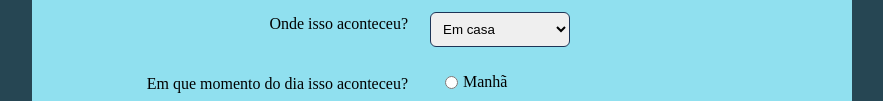
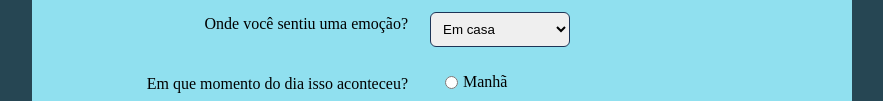
Before and after one commit to renaldofreire/formsPositividades, a plain HTML site: page index.html in a window 1280 px wide. Shown: the part 390-491 px from the top of the page, without its empty margins (198-1081 px from the left). Drawn offline with Linux system fonts and the light colour scheme.

Commit message:
content change

```diff
--- a/index.html
+++ b/index.html
@@ -40,7 +40,7 @@
         </div>
           <div class="forms-rows">
             <div class="labels">
-            <label for="dropdown" id="dropdown-label">Onde isso aconteceu?</label>
+            <label for="dropdown" id="dropdown-label">Onde você sentiu uma emoção?</label>
           </div>
           <div class="fields">
             <select name="Local do ocorrido positivo" id="dropdown" class="dropdown">
```
